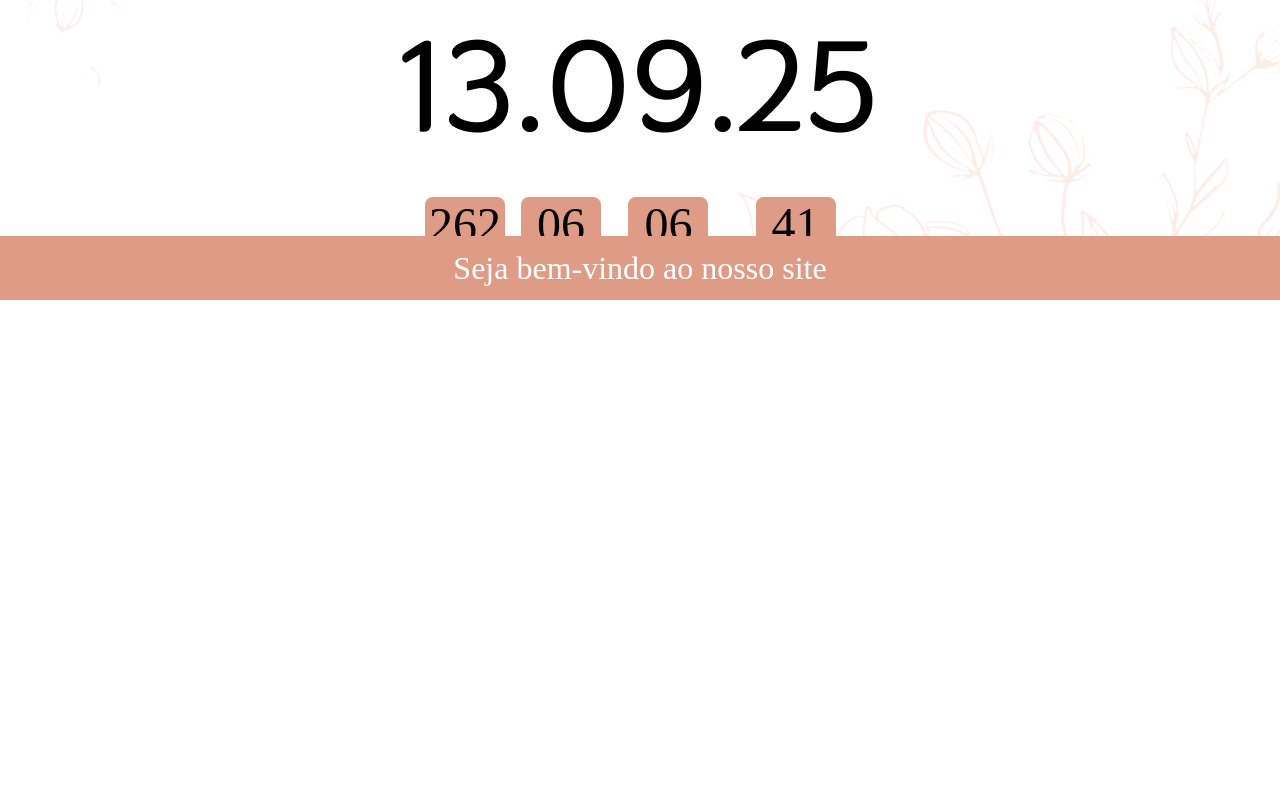
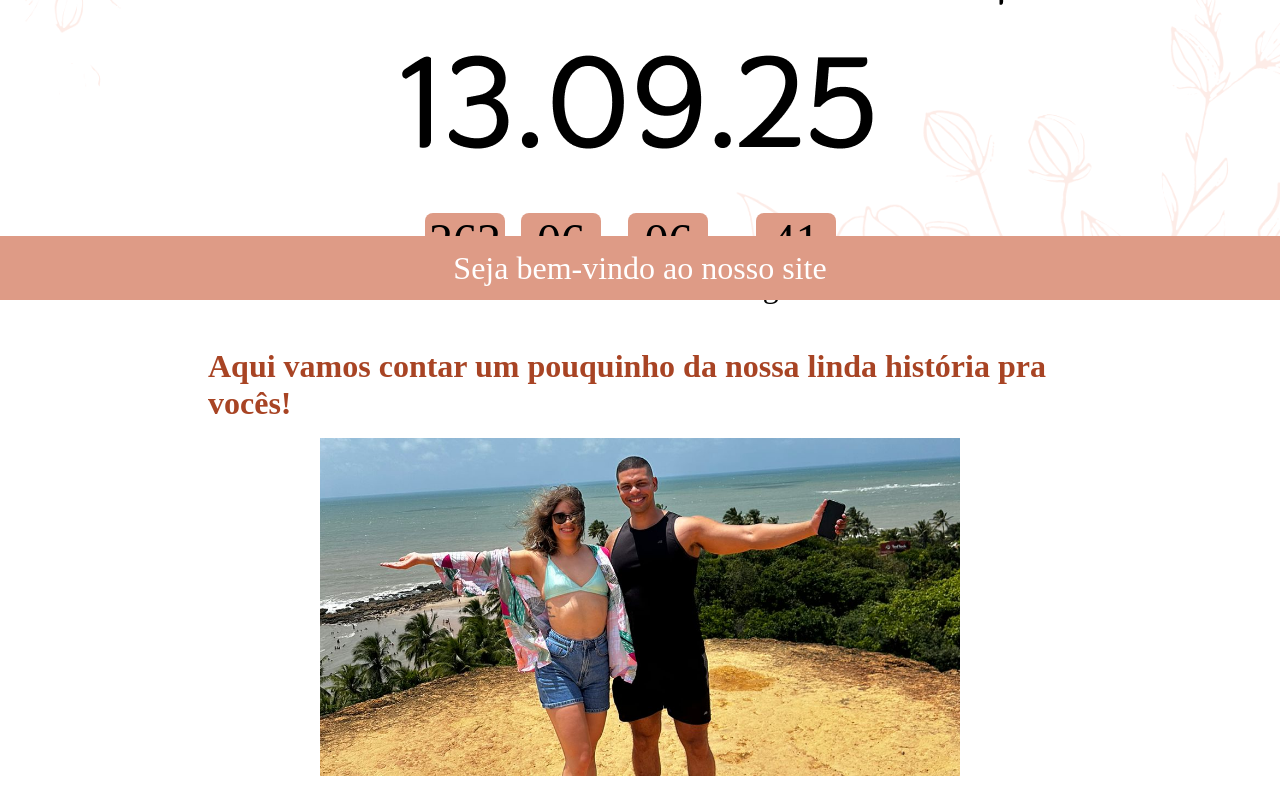
Before and after one commit to paulohlips/my-wedding, a React (Vite) app: page / in a window 1280 px wide. Shown: the part 500-1297 px from the top of the page. Before the commit the page ends 800 px from the top, so only its background shows below. Built offline with nearby package versions, Linux system fonts and the light colour scheme; a web font is replaced by a local one.

Commit message:
feat: creating fiance session

```diff
--- /dev/null
+++ b/src/App.tsx
@@ -0,0 +1,11 @@
+import { Header } from './components/Header/Header'
+import { Fiances } from './sections/Fiances'
+
+export default function App() {
+  return (
+    <div>
+      <Header />
+      <Fiances />
+    </div>
+  )
+}
--- a/src/components/App.tsx
+++ /dev/null
@@ -1,9 +0,0 @@
-import { Header } from './Header/Header'
-
-export default function App() {
-  return (
-    <div>
-      <Header />
-    </div>
-  )
-}
--- a/src/components/Menu/Menu.module.css
+++ b/src/components/Menu/Menu.module.css
@@ -66,6 +66,7 @@
     font-weight: 600;
     font-size: 1.5rem;
     text-decoration: none;
+    padding-top: 1rem;
 }
 
 
--- a/src/main.tsx
+++ b/src/main.tsx
@@ -1,6 +1,6 @@
 import { StrictMode } from 'react'
 import { createRoot } from 'react-dom/client'
-import App from './components/App.tsx'
+import App from './App.tsx'
 import './global.css'
 
 createRoot(document.getElementById('root')!).render(
--- /dev/null
+++ b/src/sections/Fiances.module.css
@@ -0,0 +1,27 @@
+.fiancesDisplay {
+    display: flex;
+    flex-direction: column;
+    align-items: center;
+    padding-top: 2rem;
+
+}
+
+.fiancesDisplay>img {
+    max-width: 50vw;
+}
+
+.fiancesTextTitle {
+    font-size: 2rem;
+    max-width: 70vw;
+    font-weight: bold;
+    padding: 1rem;
+    color: var(--rust);
+}
+
+.fiancesText {
+    font-size: 1.5rem;
+    padding: 1.5rem;
+    text-align: center;
+    max-width: 70vw;
+    color: var(--peach);
+}
--- /dev/null
+++ b/src/sections/Fiances.tsx
@@ -0,0 +1,16 @@
+import styles from './Fiances.module.css'
+import fiancesImg from '../assets/images/fiaces.png'
+
+export const Fiances = () => {
+    return (
+        <div className={styles.fiancesDisplay}>
+            <p className={styles.fiancesTextTitle}>Aqui vamos contar um pouquinho da nossa linda história pra vocês!</p>
+            <img src={fiancesImg} />
+            <p className={styles.fiancesText}>Brasilienses que estudaram juntos na quinta série e nunca trocaram uma palavra em sala de aula, tiverem o reencontro que deu em casamento!!!</p>
+            <p className={styles.fiancesText}>Se você está aqui, conhece um pouquinho da nossa história! Nos reencontramos em uma rede social, a conversa foi boa e nunca mais nos desgrudamos! O primeiro beijo foi na frente da casa da avô da noiva, na pandemia em 2020 e assistido pela vizinha fofoqueira kkkkk. </p>
+            <p className={styles.fiancesText}>Na primeira viagem descobrimos que temos um lugar preferido no mundo que não é segredo pra ninguém: João Pessoa, nossa terrinha favorita!</p>
+            <p className={styles.fiancesText}>Somos apaixonados pelas praias do Nordeste, por viajar, e uma das nossas comidas favoritas é churrasco!</p>
+            <p className={styles.fiancesText}>Estamos animados para a  construção da nossa família!Por isso queremos vibrar e compartilhar da nossa felicidade com vocês na nossa cerimônia. </p>
+        </div>
+    )
+}
```
Also changed, not shown: src/App.module.css (added), src/assets/images/fiaces.png (added), src/components/App.module.css (deleted).
